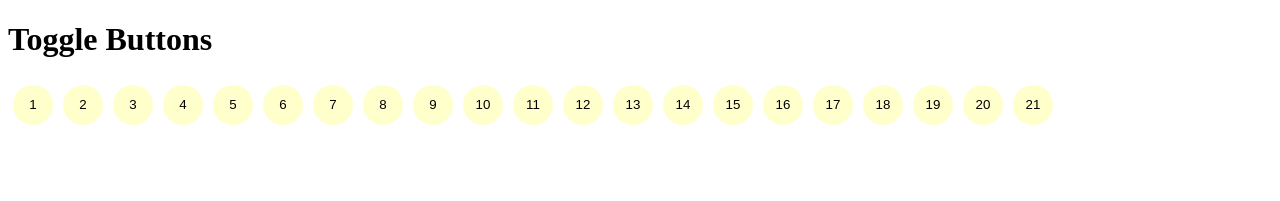
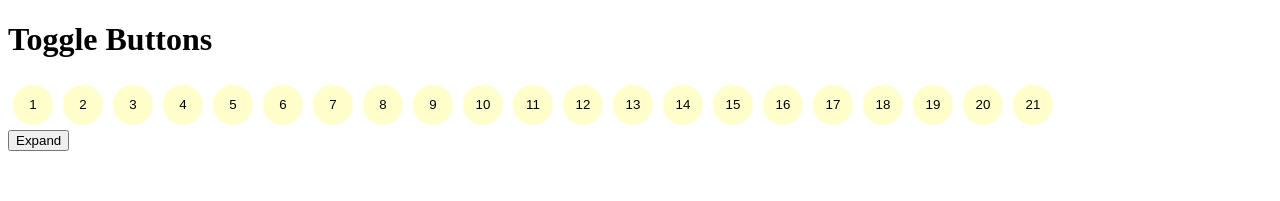
Before and after one commit to tautminas/habit-marker, a React (Vite) app: page / in a window 1280 px wide. Shown: the top 201 px of the page. Built offline with nearby package versions, Linux system fonts and the light colour scheme.

Commit message:
Add possibility to expand and collapse

```diff
--- a/src/App.jsx
+++ b/src/App.jsx
@@ -2,7 +2,7 @@ import React, { useState, useEffect } from "react";
 import "./styles.css";
 
 function App() {
-  const totalButtons = 21;
+  const totalButtons = 100; // Total buttons available
   const initialButtonState = 0;
 
   const initialButtonStates = Array.from(
@@ -14,11 +14,16 @@ function App() {
     JSON.parse(localStorage.getItem("buttonStates")) || initialButtonStates;
 
   const [buttonStates, setButtonStates] = useState(storedButtonStates);
+  const [displayedButtons, setDisplayedButtons] = useState(21); // Initially displaying 21 buttons
 
   const toggleButton = (index) => {
     const newStates = [...buttonStates];
     newStates[index] = newStates[index] === 0 ? 1 : 0;
     setButtonStates(newStates);
+  };
+
+  const handleExpandCollapse = () => {
+    setDisplayedButtons(displayedButtons === 21 ? 100 : 21);
   };
 
   useEffect(() => {
@@ -28,7 +33,8 @@ function App() {
   return (
     <div>
       <h1>Toggle Buttons</h1>
-      {buttonStates.map((state, index) => (
+      <div style={{ display: "flex", flexWrap: "wrap" }}>
+        {buttonStates.slice(0, displayedButtons).map((state, index) => (
           <button
             key={index}
             className={`round-button ${state === 1 ? "toggled" : ""}`}
@@ -38,6 +44,10 @@ function App() {
           </button>
         ))}
       </div>
+      <button onClick={handleExpandCollapse}>
+        {displayedButtons === 21 ? "Expand" : "Collapse"}
+      </button>
+    </div>
   );
 }
 
```
Lines whose indentation alone changed are shown as unchanged.
